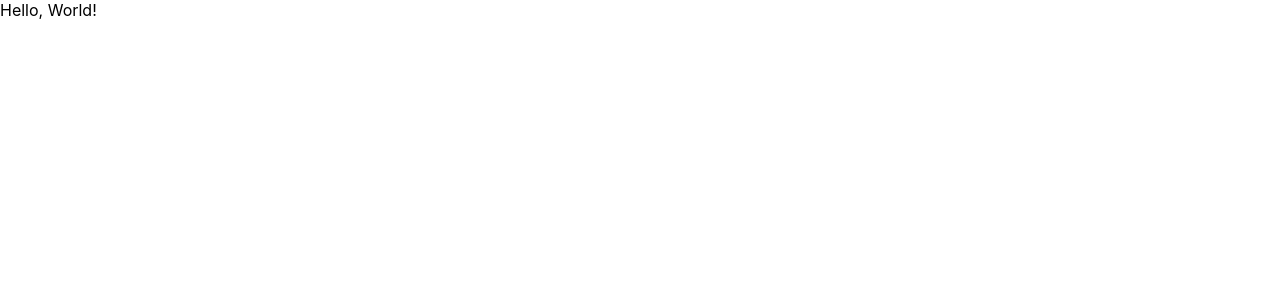
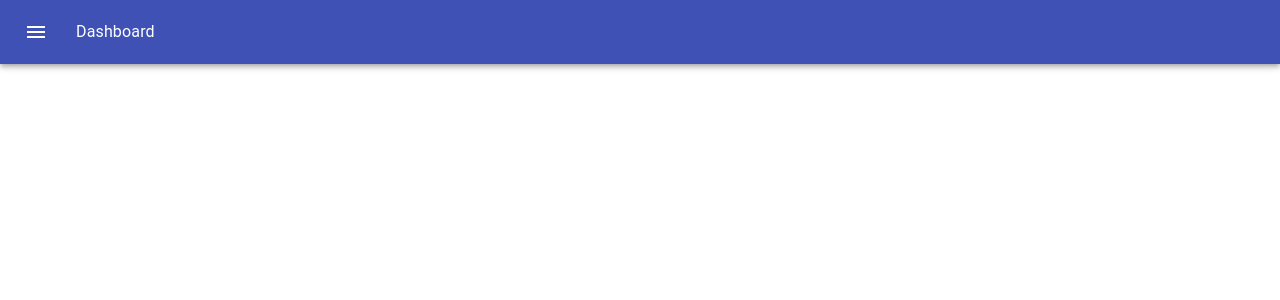
Before and after one commit to ilaydacansinkoc/dashboard-app, a React (Create React App) app: page / in a window 1280 px wide. Shown: the top 300 px of the page. Built offline with nearby package versions, Linux system fonts and the light colour scheme.

Commit message:
App.tsx edited

```diff
--- a/src/App.tsx
+++ b/src/App.tsx
@@ -1,10 +1,10 @@
 import React from 'react';
 import './App.css';
-
+import Navbar from "./components/Navbar";
 class App extends React.PureComponent {
   render(){
     return (
-      <div> Hello, World!</div>
+      <div><Navbar/></div>
     );
   }
 }
```
